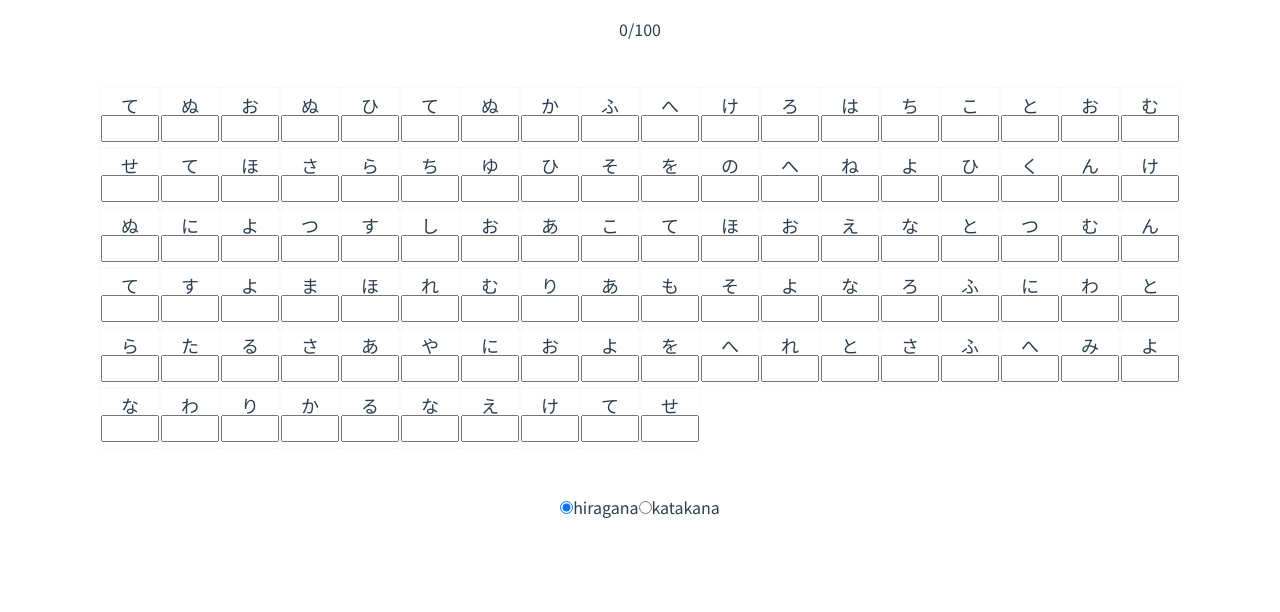
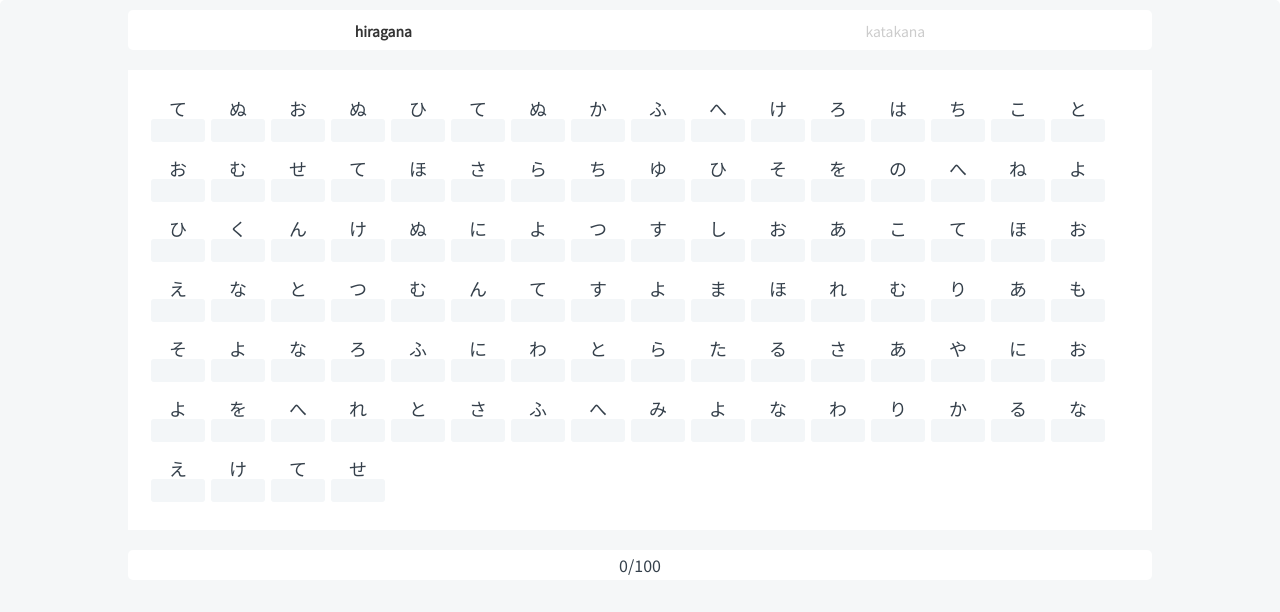
Before and after one commit to Mike-Zheng/gojuon-exam, a Vue app: page / in a window 1280 px wide. Shown: the top 612 px of the page. Built offline with nearby package versions, Linux system fonts and the light colour scheme.

Commit message:
[update] change style

```diff
--- a/src/App.vue
+++ b/src/App.vue
@@ -1,28 +1,78 @@
 <template>
     <!-- <Exam :examType="'hiragana'" /> -->
+    <div class="main-app">
+
+        <div class="tabs">
+            <div>
+                <input class="tab-radio" type="radio" id="hiragana" value="hiragana" v-model="pickedType" />
+                <label class="tab-radio-label" for="hiragana">hiragana</label>
+            </div>
+            <div>
+                <input class="tab-radio" type="radio" id="katakana" value="katakana" v-model="pickedType" />
+                <label class="tab-radio-label" for="katakana">katakana</label>
+            </div>
+        </div>
         <Exam :examType="pickedType" />
 
-  <input type="radio" id="hiragana" value="hiragana" v-model="pickedType" />
-  <label for="hiragana">hiragana</label>
 
-  <input type="radio" id="katakana" value="katakana" v-model="pickedType" />
-  <label for="katakana">katakana</label>
-  <br />
+    </div>
 </template>
 
 <script>
 // import Hiragana from "./components/Hiragana.vue";
-import Exam from "./components/Exam.vue";
+import Exam from './components/Exam.vue';
 export default {
-  name: "App",
+    name: 'App',
     components: {
         // Hiragana,
         Exam,
     },
     data() {
         return {
-      pickedType: "hiragana",
+            pickedType: 'hiragana',
         };
     },
 };
 </script>
+
+<style scoped>
+.main-app {
+    background-color: #f5f7f8;
+    height: 100vh;
+    width: 100vw;
+    overflow: hidden;
+    border-radius: 5px;
+}
+
+input.tab-radio[type='radio']:checked + label {
+    font-weight: bold;
+    color: #333;
+}
+
+input.tab-radio[type='radio'] {
+    position: absolute;
+    visibility: hidden;
+}
+
+.tab-radio-label {
+    position: relative;
+    font-weight: 300;
+    font-size: 14px;
+    margin: 10px auto;
+    height: 30px;
+    z-index: 9;
+    cursor: pointer;
+    -webkit-transition: all 0.25s linear;
+    color: #ccc;
+}
+
+.tabs {
+    display: flex;
+    margin: 10px 10%;
+    background-color: #fff;
+    height: 40px;
+    border-radius: 5px;
+    align-items: center;
+    justify-content: space-around;
+}
+</style>
--- a/src/components/Exam.vue
+++ b/src/components/Exam.vue
@@ -1,5 +1,4 @@
 <template>
-    <div style="margin-top: 20px">{{ corrected.length }}/{{ textLength }}</div>
     <div class="board-container">
         <div class="board">
             <div
@@ -25,6 +24,7 @@
             </div>
         </div>
     </div>
+    <div class="result" style="margin-top: 20px">{{ corrected.length }}/{{ textLength }}</div>
 </template>
 
 <script>
@@ -86,7 +86,6 @@ export default {
             //force lowercase
             event.target.value = event.target.value.toLowerCase();
 
-
             // 放棄
             if (item.inputValue[0] === ' ' || item.inputValue.split('').indexOf(' ') > -1) {
                 item.isAnsCorrect = -1;
@@ -126,11 +125,13 @@ export default {
 
 <style>
 .board-container {
-    margin: 50px 100px;
+    margin: 20px 10%;
+    background-color: #fff;
 }
 .board {
+    padding: 20px;
     display: flex;
-    width: 100%;
+    /* width: 100%; */
     flex-wrap: wrap;
     justify-content: start;
     align-content: stretch;
@@ -145,19 +146,36 @@ export default {
     align-items: center;
     width: 60px;
     height: 60px;
-    border: 1px dotted rgb(246 246 246);
+    border: 1px dotted transparent;
     margin: -1px;
     font-size: 18px;
+    color: #35404b;
 }
 .word-card.correct {
-    border: 1px solid #5bde30;
-    background-color: #d6ffc8;
+    border: 1px solid #5485e7;
+    background-color: #f0f5ff;
 }
 .word-card.wrong {
-    border: 1px solid rgb(249 63 63);
-    background-color: #e8bbbb;
+    border: 1px solid #f7876f;
+    background-color: #fdf5f1;
 }
 .input-exam {
     width: 50px;
+    background-color: #f3f6f8;
+    outline: none;
+    box-shadow: none;
+    border: none;
+    border-radius: 3px;
+    text-align: center;
+}
+
+.result {
+    background-color: #fff;
+    margin: 0 10%;
+    border-radius: 5px;
+    height: 30px;
+    line-height: 30px;
+    margin-top: 10px;
+    color: #35404b;
 }
 </style>
--- a/src/gojuon.js
+++ b/src/gojuon.js
@@ -539,7 +539,7 @@ export const basic = [
     kata_han_unicode: "",
   },
   {
-    roma: "o",
+    roma: "wo",
     hira_han: "遠",
     hira_han_unicode: "\u9060",
     hira: "を",
```
Lines whose indentation alone changed are shown as unchanged.
